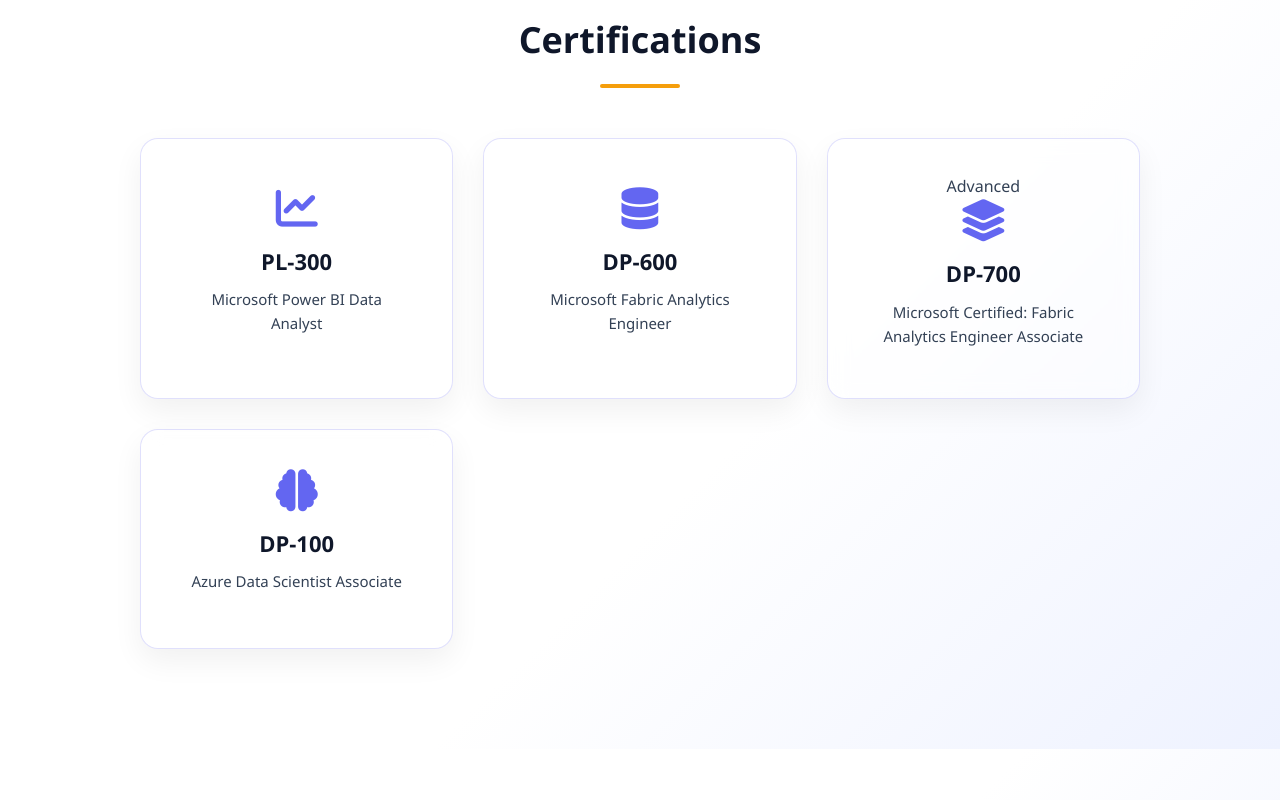
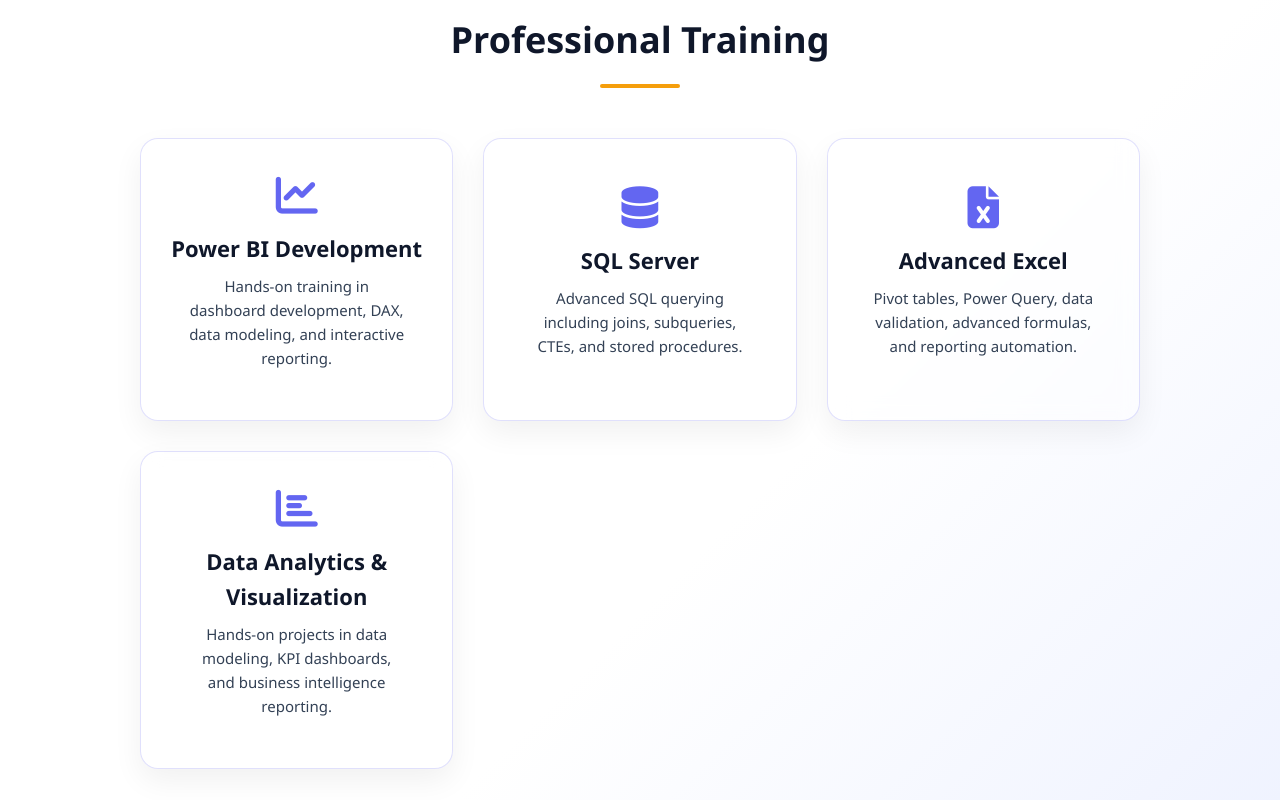
Before and after one commit to MdFurquanh/portfolio, a plain HTML site: page index.html in a window 1280 px wide. Shown: the part 6480-7280 px from the top of the page. Drawn offline with Linux system fonts and the light colour scheme.

Commit message:
Update index.html

```diff
--- a/index.html
+++ b/index.html
@@ -1477,74 +1477,44 @@
 </section>
 
 <!-- Certifications Section -->
+<!-- Professional Training Section -->
 <section id="certifications" class="certifications">
   <div class="container">
-    <h2 class="cert-title">Certifications</h2>
+    <h2 class="cert-title">Professional Training</h2>
 
     <div class="cert-container">
 
-      <!-- PL-300 -->
-      <a
-        href="https://learn.microsoft.com/api/credentials/share/en-gb/ShahedShaikh-7134/813B536C2E58E477?sharingId=88C14F3B52A51B6B"
-        target="_blank"
-        rel="noopener noreferrer"
-        style="text-decoration: none;"
-      >
-        <div class="cert-card">
-          <i class="fas fa-chart-line"></i>
-          <h3>PL-300</h3>
-          <p>Microsoft Power BI Data Analyst</p>
-        </div>
-      </a>
-
-      <!-- DP-600 -->
-      <a
-        href="https://learn.microsoft.com/api/credentials/share/en-gb/ShahedShaikh-7134/69D1DAC4F1B80C7B?sharingId=88C14F3B52A51B6B"
-        target="_blank"
-        rel="noopener noreferrer"
-        style="text-decoration: none;"
-      >
-        <div class="cert-card">
-          <i class="fas fa-database"></i>
-          <h3>DP-600</h3>
-          <p>Microsoft Fabric Analytics Engineer</p>
-        </div>
-      </a>
-
-    <!-- DP-700 -->
-    <a
-      href="https://learn.microsoft.com/api/credentials/share/en-us/ShahedShaikh-7134/BA18EEEF87942E9D?sharingId=88C14F3B52A51B6B"
-      target="_blank"
-      rel="noopener noreferrer"
-      aria-label="DP-700 Microsoft Certified Fabric Analytics Engineer Associate"
-      class="cert-link"
-    >
+      <!-- Power BI Training -->
       <div class="cert-card">
-        <span class="cert-badge">Advanced</span>
-        <i class="fas fa-layer-group"></i>
-        <h3>DP-700</h3>
-        <p>Microsoft Certified: Fabric Analytics Engineer Associate</p>
-      </div>
-    </a>
-
-      <!-- DP-100 -->
-      <a
-        href="https://learn.microsoft.com/api/credentials/share/en-gb/ShahedShaikh-7134/9E423679473DA2C1?sharingId=88C14F3B52A51B6B"
-        target="_blank"
-        rel="noopener noreferrer"
-        style="text-decoration: none;"
-      >
-        <div class="cert-card">
-          <i class="fas fa-brain"></i>
-          <h3>DP-100</h3>
-          <p>Azure Data Scientist Associate</p>
-        </div>
-      </a>
+        <i class="fas fa-chart-line"></i>
+        <h3>Power BI Development</h3>
+        <p>Hands-on training in dashboard development, DAX, data modeling, and interactive reporting.</p>
+      </div>
+
+      <!-- SQL Training -->
+      <div class="cert-card">
+        <i class="fas fa-database"></i>
+        <h3>SQL Server</h3>
+        <p>Advanced SQL querying including joins, subqueries, CTEs, and stored procedures.</p>
+      </div>
+
+      <!-- Excel Training -->
+      <div class="cert-card">
+        <i class="fas fa-file-excel"></i>
+        <h3>Advanced Excel</h3>
+        <p>Pivot tables, Power Query, data validation, advanced formulas, and reporting automation.</p>
+      </div>
+
+      <!-- Data Analytics -->
+      <div class="cert-card">
+        <i class="fas fa-chart-bar"></i>
+        <h3>Data Analytics & Visualization</h3>
+        <p>Hands-on projects in data modeling, KPI dashboards, and business intelligence reporting.</p>
+      </div>
 
     </div>
   </div>
 </section>
-
 <!-- Resume Section -->
 <section id="resume" class="certifications" style="padding-top: 60px; padding-bottom: 80px;">
   <div class="container">
@@ -1563,8 +1533,8 @@
     </p>
 
     <a
-      href="https://raw.githubusercontent.com/shahedshaikh/shahedshaikh/main/Shahed_Shaikh.pdf"
-      download="Shahed_Shaikh_Resume.pdf"
+      href="https://github.com/MdFurquanh/portfolio/blob/main/MD%20FURQUAN.docx"
+      download="MD_Furquan_Ul_Haque_Resume.docx"
       class="btn"
       style="font-size: 18px; padding: 14px 36px;"
     >
@@ -1612,7 +1582,7 @@
 <footer>
     <div class="container">
         <div class="social-links">
-            <a href="https://www.linkedin.com/in/shahed-shaikh-4608a110b/" target="_blank" title="LinkedIn">
+            <a href="https://www.linkedin.com/in/furquanh91/" target="_blank" title="LinkedIn">
                 <i class="fab fa-linkedin"></i>
             </a>
 
@@ -1621,7 +1591,7 @@
             </a>
 
             <!-- Microsoft Learn -->
-            <a href="https://learn.microsoft.com/en-gb/users/shahedshaikh-7134/transcript/v2mkupm3yrn3mod"
+            <a href="https://learn.microsoft.com/en-gb/users/mdsheikh-9381/transcript/dr993igq9yg31em"
                target="_blank"
                title="Microsoft Learn Profile">
                 <i class="fab fa-microsoft"></i>
```
